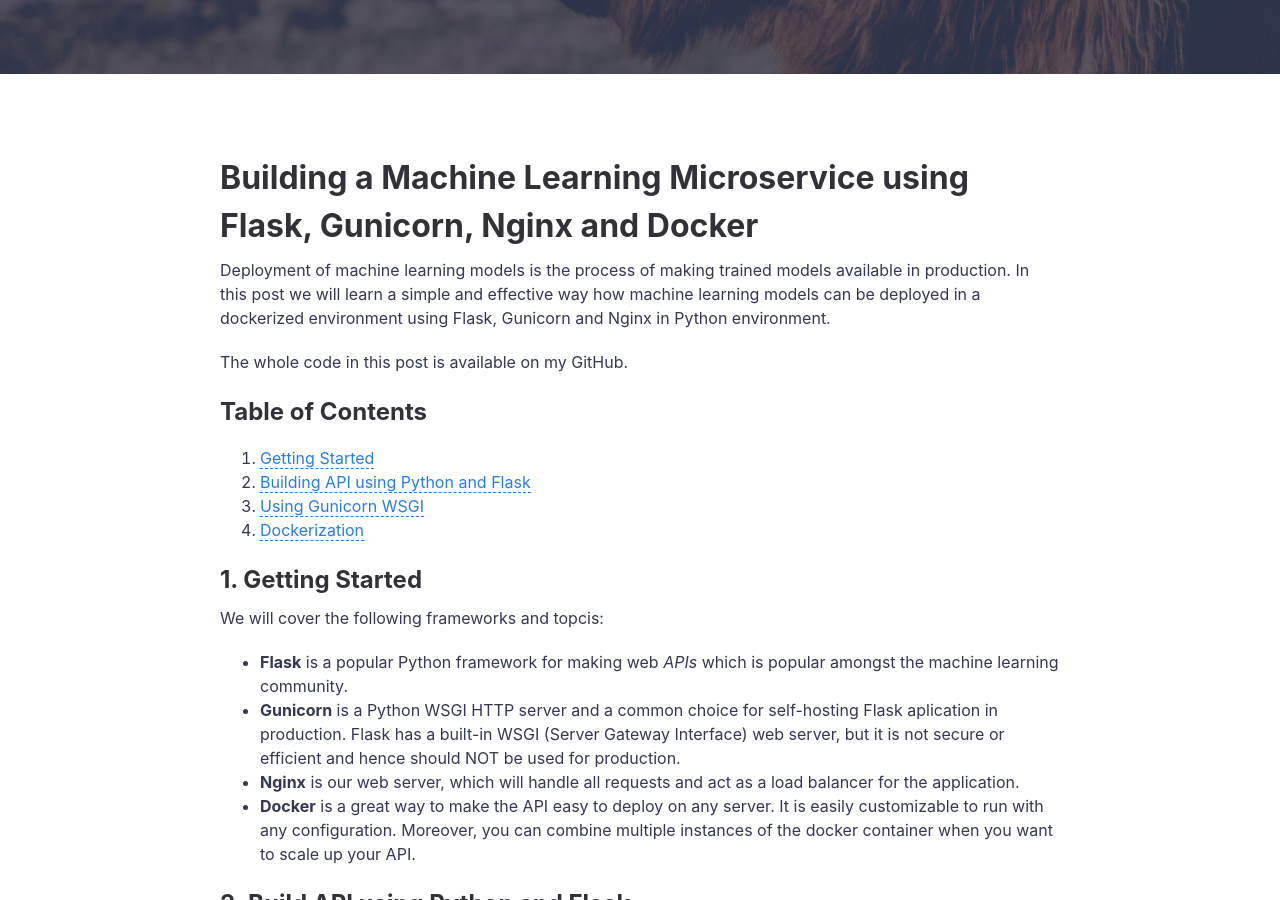
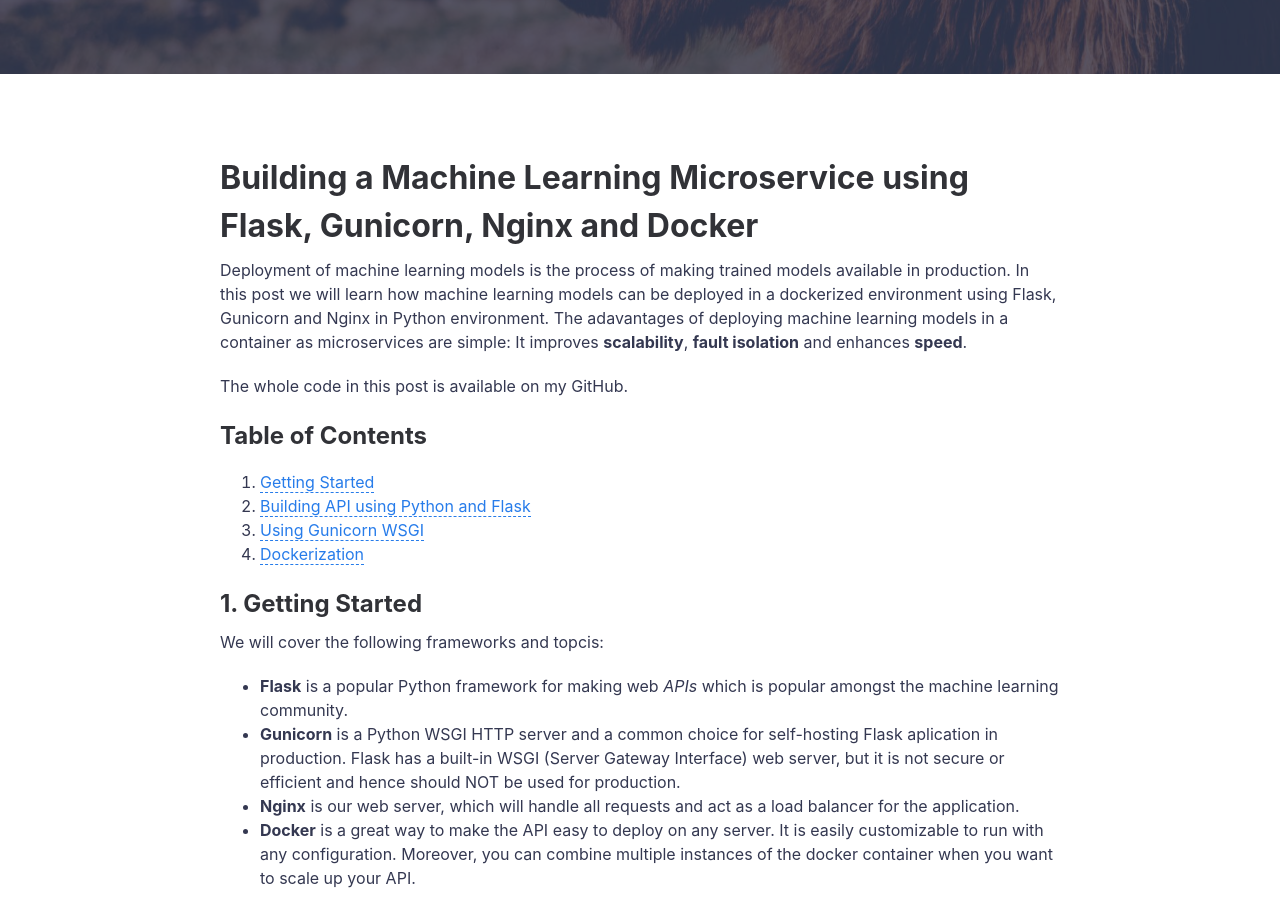
Before and after one commit to DataDima90/ai.github.io, a Jekyll site: the page built from _posts/2020-01-01-Microservice-with-docker-and-flask.md, in a window 1280 px wide and 900 px high, scrolled down 502 px. Built offline with Jekyll 4.4.1, drawn with Linux system fonts in a browser that asks for light colours; a script that is not in the unit is left out.

Commit message:
Update 2020-01-01-Microservice-with-docker-and-flask.md

```diff
--- a/_posts/2020-01-01-Microservice-with-docker-and-flask.md
+++ b/_posts/2020-01-01-Microservice-with-docker-and-flask.md
@@ -10,11 +10,9 @@ summary: Building a Machine Learning Microservice using Flask, Gunicorn, Nginx a
 
 # Building a Machine Learning Microservice using Flask, Gunicorn, Nginx and Docker
 
-Deployment of machine learning models is the process of making trained models available in production. In this post we will learn a simple and effective way how machine learning models can be deployed in a dockerized environment using Flask, Gunicorn and Nginx in Python environment.
-
+Deployment of machine learning models is the process of making trained models available in production. In this post we will learn how machine learning models can be deployed in a dockerized environment using Flask, Gunicorn and Nginx in Python environment. The adavantages of deploying machine learning models in a container as microservices are simple: It improves **scalability**, **fault isolation** and enhances **speed**.
 
 The whole code in this post is available on my GitHub.
-
 
 ## Table of Contents
 
```
